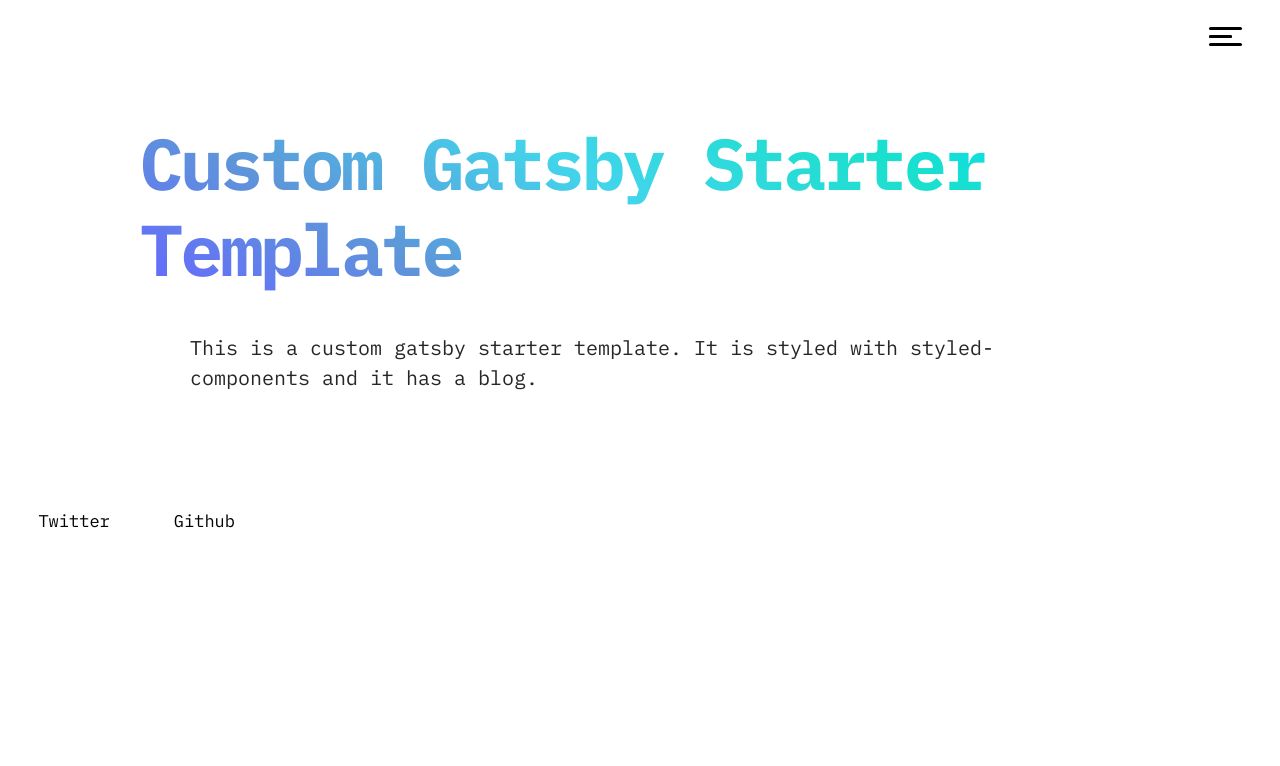
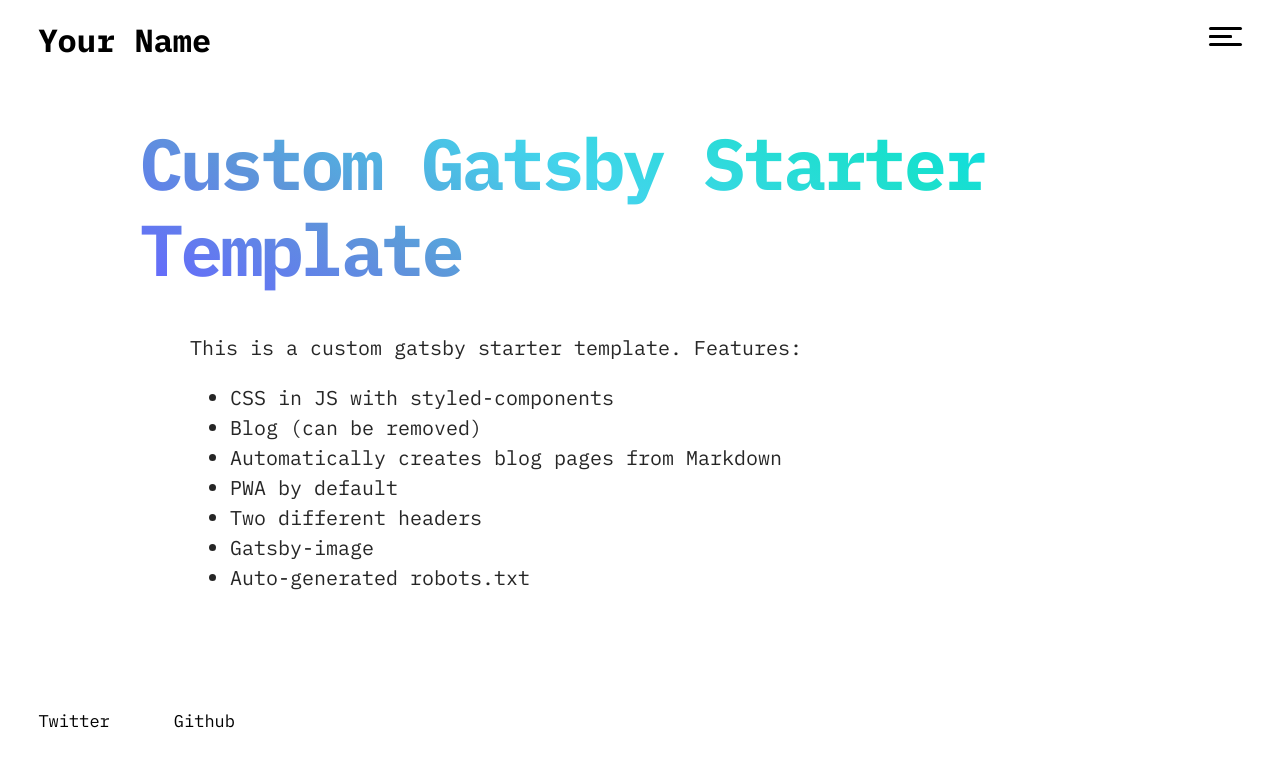
Before and after one commit to lewislbr/lewis-gatsby-starter-blog, a Gatsby site: page / in a window 1280 px wide. Built offline with nearby package versions, Linux system fonts and the light colour scheme; Gatsby itself is replaced by a stand-in of ours.

Commit message:
more polishing

```diff
--- a/gatsby-config.js
+++ b/gatsby-config.js
@@ -1,6 +1,6 @@
 module.exports = {
   siteMetadata: {
-    title: `CGST`,
+    title: `Custom Gatsby Starter Template`,
     description: `A custom gatsby starter template.`,
     author: `@author`,
     siteUrl: `https://www.website.com`
@@ -28,15 +28,15 @@
       resolve: `gatsby-plugin-sharp`,
       options: {
         useMozJpeg: true,
-        stripMetadata: false,
-        defaultQuality: 75,
+        stripMetadata: true,
+        defaultQuality: 50,
       },
     },
     {
       resolve: `gatsby-plugin-manifest`,
       options: {
         name: `custom-gatsby-starter-template`,
-        short_name: `cgst`,
+        short_name: `CGST`,
         start_url: `/`,
         background_color: `hsl(0, 0%, 0%)`,
         theme_color: `hsl(189, 100%, 50%)`,
--- a/src/components/HeaderNav.js
+++ b/src/components/HeaderNav.js
@@ -5,12 +5,22 @@
 import Nav from './Nav';
 
 const HeaderNavBar = styled(FixedBar)`
-  justify-content: flex-end;
+  justify-content: space-between;
+`;
+
+const Logo = styled.p`
+  font-size: 32px;
+  font-weight: 700;
+
+  @media (max-width: 849px) {
+    font-size: 30px;
+  }
 `;
 
 function Header() {
   return (
     <HeaderNavBar>
+      <Logo>Your Name</Logo>
       <Nav />
     </HeaderNavBar>
   );
--- a/src/components/layout.js
+++ b/src/components/layout.js
@@ -85,9 +85,9 @@
 
     --background-color: hsl(0, 0%, 100%);
     --background-color-translucent: hsla(0, 0%, 100%, 0.92);
-    --primary-color: hsl(150, 3%, 0%);
-    --primary-color-light: hsla(150, 3%, 0%, 0.85);
-    --primary-color-lighter: hsla(150, 3%, 0%, 0.65);
+    --primary-color: hsl(0, 0%, 0%);
+    --primary-color-light: hsla(0, 0%, 0%, 0.85);
+    --primary-color-lighter: hsla(00, 0%, 0%, 0.65);
     --secondary-color-a: hsl(351, 100%, 63%);
     --secondary-color-b: hsl(32, 100%, 54%);
     background-color: var(--background-color);
--- a/src/pages/blog.js
+++ b/src/pages/blog.js
@@ -13,9 +13,10 @@
 const Post = styled.div`
   border-bottom: 1px solid lightgray;
   margin-bottom: 50px;
+  padding-left: 5%;
 
   @media (max-width: 849px) {
-    margin-left: 0vw;
+    padding-left: 0;
   }
 `;
 
--- a/src/pages/index.js
+++ b/src/pages/index.js
@@ -18,8 +18,16 @@
         />
         <MainHeading>Custom Gatsby Starter Template</MainHeading>
         <BodyText>
-          This is a custom gatsby starter template. It is styled with
-          styled-components and it has a blog.
+          This is a custom gatsby starter template. Features:
+          <ul>
+            <li>CSS in JS with styled-components</li>
+            <li>Blog (can be removed)</li>
+            <li>Automatically creates blog pages from Markdown</li>
+            <li>PWA by default</li>
+            <li>Two different headers</li>
+            <li>Gatsby-image</li>
+            <li>Auto-generated robots.txt</li>
+          </ul>
         </BodyText>
       </Layout>
     </>
```
Also changed, not shown: package.json (+4 -4 lines).
